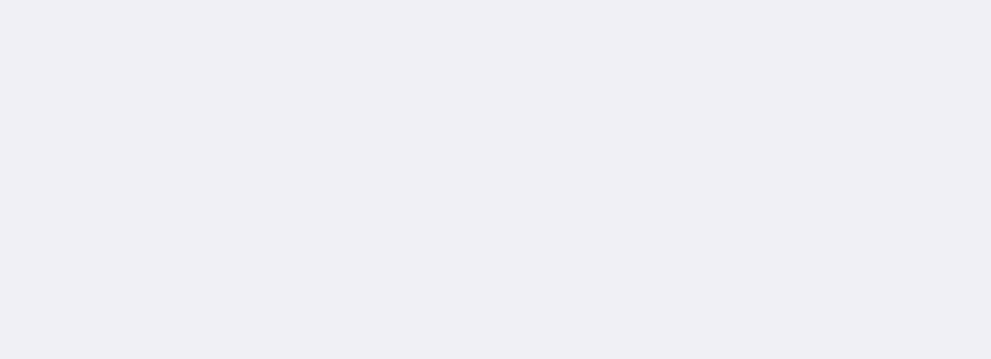
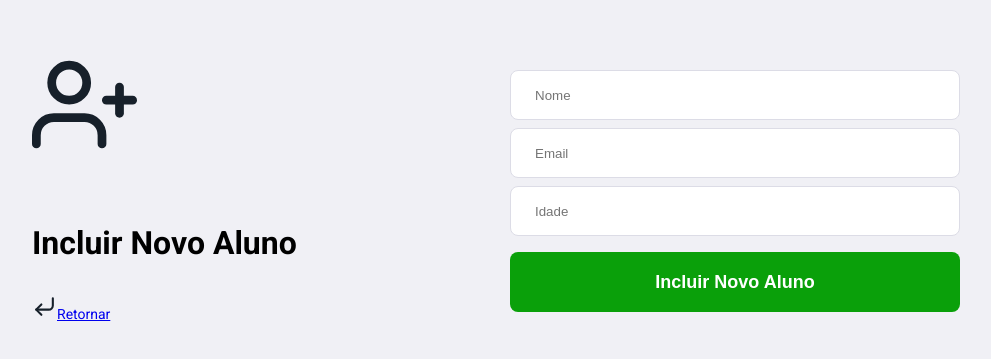
Before and after one commit to lucasjunior24/Escola, a React (Create React App) app: page /alunos/novo/0 in a window 1280 px wide. Before the commit this address had no page. Shown: the part 213-572 px from the top of the page, without its empty margins (144-1135 px from the left). Built offline with nearby package versions, Linux system fonts and the light colour scheme.

Commit message:
Criado tela de adicionar e atualizar aluno

```diff
--- a/src/pages/Alunos/Index.js
+++ b/src/pages/Alunos/Index.js
@@ -7,7 +7,7 @@ export default function Alunos() {
         <div className='aluno-container'>
             <header>
                 <span>Bem Vindo, <strong>Lucas</strong>!</span>
-                <Link to='aluno/novo' className='button button-green'>Novo Aluno</Link>
+                <Link to="novo/0" className='button button-green'>Novo Aluno</Link>
                 <button type='button'>
                     <FiXCircle size={35} color="#17202a" />
                 </button>
--- /dev/null
+++ b/src/pages/NovoAluno/Index.js
@@ -0,0 +1,29 @@
+import { FiUserPlus, FiCornerDownLeft } from 'react-icons/fi';
+import { Link, useParams } from 'react-router-dom';
+import './Styles.css';
+
+export default function NovoAluno() {
+    const {alunoId} = useParams();
+    return (
+        <div className='novo-aluno-container'>
+            <div className='content'>
+                <section className='form'>
+                    <FiUserPlus size='105' color='#17202a' />
+                    <h1>{alunoId === '0' ? 'Incluir Novo Aluno' : 'Atualizar Aluno'}</h1>
+                    <Link className='back-link' to='/alunos'>
+                        <FiCornerDownLeft size='25' color='#17202a' />
+                        Retornar
+                    </Link>
+                </section>
+                <form>
+                    <input placeholder='Nome' />
+                    <input placeholder='Email' />
+                    <input placeholder='Idade' />
+                    <button className='button button-green' type='submit'>
+                        {alunoId === '0' ? 'Incluir Novo Aluno' : 'Atualizar Aluno'}
+                    </button>
+                </form>
+            </div>
+        </div>
+    );
+}
--- /dev/null
+++ b/src/pages/NovoAluno/Styles.css
@@ -0,0 +1,59 @@
+.novo-aluno-container {
+    width: 100%;
+    max-width: 1120px;
+    height: 100vh;
+    margin: 0px auto;
+
+    display: flex;
+    align-items: center;
+    justify-content: space-between;
+}
+
+.novo-aluno-container .content {
+    width: 100%;
+    padding: 96px;
+    background: #f0f0f5;
+    box-shadow: 0 0 100px rgba(0, 0, 0, 0.1);
+    border-radius: 8px;
+
+    display: flex;
+    align-items: center;
+    justify-content: space-between;
+}
+
+.novo-aluno-container .content section {
+    width: 100%;
+    max-width: 380px;
+}
+
+.novo-aluno-container section.form {
+    width: 100%;
+    max-width: 350px;
+    margin-right: 30px;
+}
+
+.novo-aluno-container section.form img {
+    width: 45%;
+    margin-left: auto;
+    margin-right: auto;
+    display: block;
+}
+
+.novo-aluno-container .content section h1 {
+   margin: 64px 0 32px;
+   font-size: 32px;
+}
+
+.novo-aluno-container .content section p {
+    font-size: 18px;
+    color: #737380;
+    line-height: 32px;
+}
+
+.novo-aluno-container .content form {
+    width: 100%;
+    max-width: 450px;
+}
+.novo-aluno-container .content form input {
+    margin-top: 8px;
+}
--- a/src/routes.js
+++ b/src/routes.js
@@ -3,6 +3,7 @@ import { BrowserRouter, Route, Routes } from 'react-router-dom';
 import Alunos from './pages/Alunos/Index';
 
 import Login from './pages/Login/Login';
+import NovoAluno from './pages/NovoAluno/Index';
 
 export default function Router() {
     return (
@@ -10,6 +11,7 @@ export default function Router() {
             <Routes>
                 <Route path="/" exact element={<Login />} />
                 <Route path="/alunos" element={<Alunos />}/>
+                <Route path="/alunos/novo/:alunoId" element={<NovoAluno />}/>
             </Routes>
         </BrowserRouter>
     );
```
